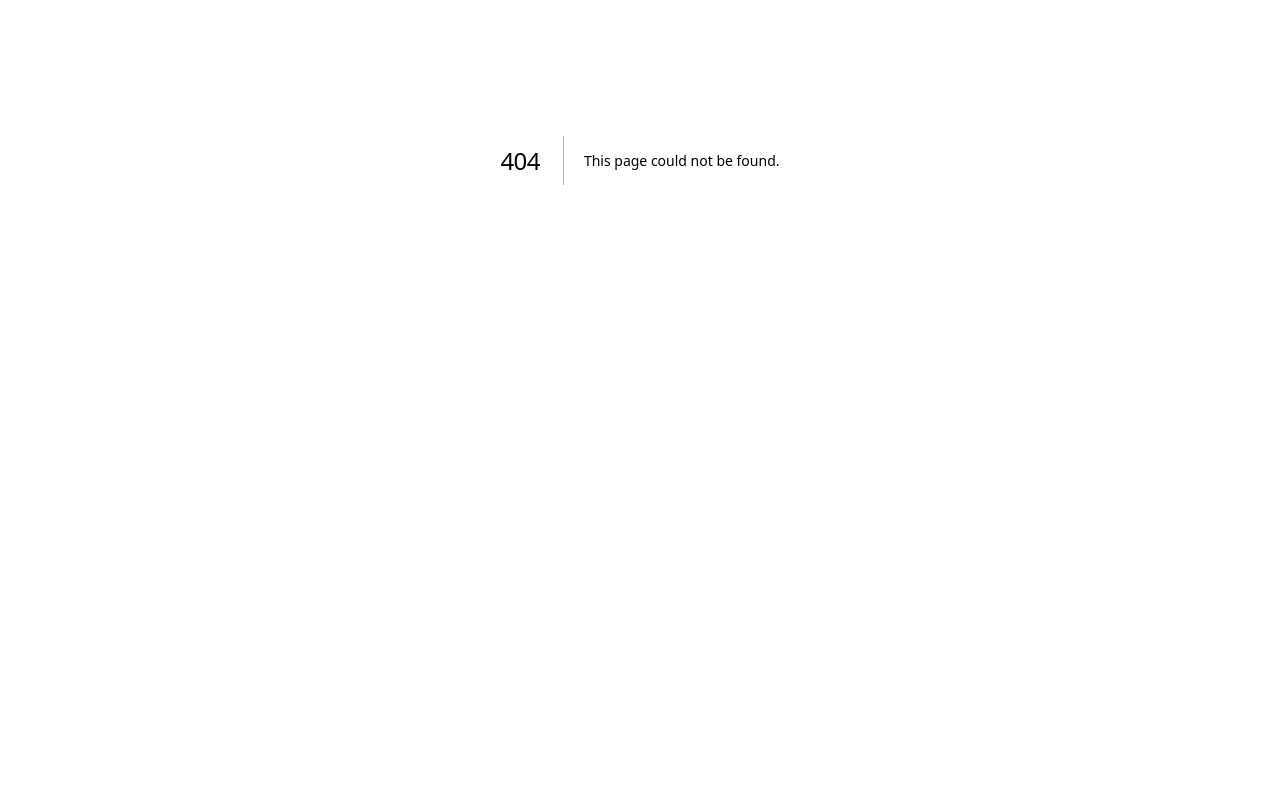
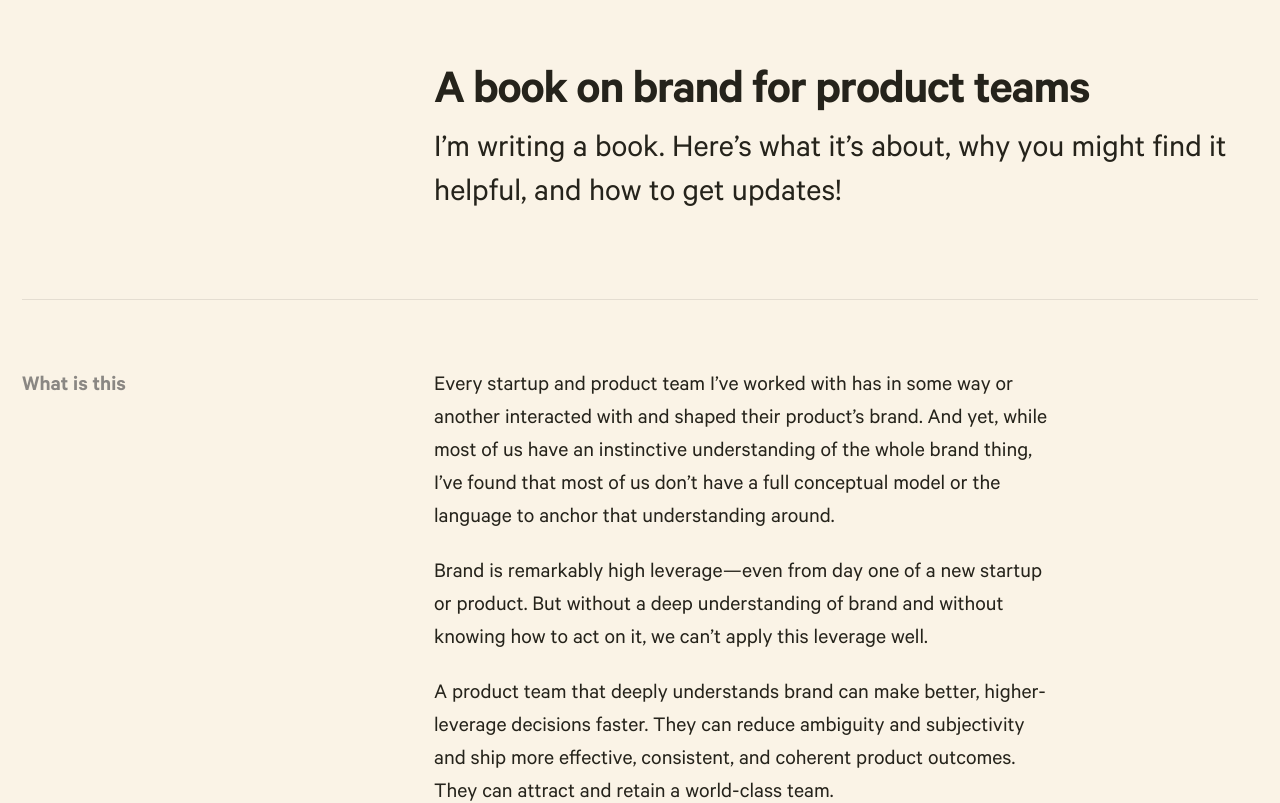
Before and after one commit to quinnkeast/quinnkeast-website, a Next.js app: page /brand-book in a window 1280 px wide. Before the commit this address had no page. Shown: the part 240-1043 px from the top of the page. Before the commit the page ends 800 px from the top, so only its background shows below. Built offline with nearby package versions, Linux system fonts and the light colour scheme.

Commit message:
Add page on brand book

```diff
--- /dev/null
+++ b/pages/brand-book.js
@@ -0,0 +1,135 @@
+import Head from "next/head";
+import Link from "next/link";
+import Layout from "../components/layout";
+import PageHeader from "../components/page-header";
+import { SITE_NAME } from "../lib/constants";
+
+function BrandBook() {
+  return (
+    <Layout>
+      <Head>
+        <title>{`Brand Book | ${SITE_NAME}`}</title>
+        <meta
+          property="og:description"
+          content={`I’m writing a book about brand for product teams.`}
+          key="description"
+        />
+        <meta
+          property="og:title"
+          content={`About | ${SITE_NAME}`}
+          key="title"
+        />
+        <meta
+          property="og:url"
+          content="https://quinnkeast.com/brand-book"
+          key="url"
+        />
+      </Head>
+      <PageHeader>
+        <h1 className="text-2xl md:text-4xl">
+          A book on brand for product teams
+        </h1>
+        <p className="text-base md:text-2xl mt-0 subpixel-antialiased">
+          I’m writing a book. Here’s what it’s about, why you might find it
+          helpful, and how to get updates!
+        </p>
+      </PageHeader>
+      <div className="grid md:grid-cols-3 border-t border-black border-opacity-10 mt-8 md:mt-16 pt-4 md:pt-8">
+        <div className="col-span-1">
+          <h2 className="font-medium text-base text-black-lighter">
+            What is this
+          </h2>
+        </div>
+        <div className="md:col-span-2 max-w-md">
+          <p>
+            Every startup and product team I’ve worked with has in some way or
+            another interacted with and shaped their product’s brand. And yet,
+            while most of us have an instinctive understanding of the whole
+            brand thing, I’ve found that most of us don’t have a full conceptual
+            model or the language to anchor that understanding around.
+          </p>
+
+          <p>
+            Brand is remarkably high leverage—even from day one of a new startup
+            or product. But without a deep understanding of brand and without
+            knowing how to act on it, we can’t apply this leverage well.
+          </p>
+
+          <p>
+            A product team that deeply understands brand can make better,
+            higher-leverage decisions faster. They can reduce ambiguity and
+            subjectivity and ship more effective, consistent, and coherent
+            product outcomes. They can attract and retain a world-class team.
+          </p>
+
+          <p>
+            There’re other books and resources on brand and the practice of
+            branding. But in my experience, these tend to be focused on an
+            audience adjacent to startups and product teams: agencies, visual
+            designers, marketing specialists, or a generalized business persona.
+            They tend to focus on one aspect of brand—particularly visual
+            expression—and don’t provide the conceptual tools needed to
+            understand and act upon brand in the context of a startup or product
+            organization.
+          </p>
+
+          <p>
+            <strong>I’m writing a book on brand for product teams</strong>,
+            founders, product designers, engineers, product managers, and
+            leaders. I hope this book will be valuable for anyone working in a
+            startup or product organization.
+          </p>
+
+          <p>&mdash;</p>
+        </div>
+      </div>
+      <div className="grid md:grid-cols-3">
+        <div className="col-span-1">
+          <h2 className="font-medium text-base text-black-lighter">
+            Get updates
+          </h2>
+        </div>
+        <div className="md:col-span-2 max-w-md">
+          <p>
+            If you’d like to receive very-occasional progress notes and thoughts
+            along the way, sign up for updates!
+          </p>
+          <form
+            action="https://buttondown.email/api/emails/embed-subscribe/brandprimer"
+            method="post"
+            target="popupwindow"
+            onsubmit="window.open('https://buttondown.email/brandprimer', 'popupwindow')"
+            className="flex flex-col gap-2 mt-4 items-start"
+            autoComplete="off"
+          >
+            <label
+              htmlFor="bd-email"
+              className="text-black-lighter text-sm font-medium"
+            >
+              Your email address
+            </label>
+            <input
+              type="email"
+              name="email"
+              id="bd-email"
+              autoComplete="false"
+              className="pt-1 pb-1.5 px-2.5 mb-1 self-stretch rounded-md border-black-lighter border-2 focus:outline-none focus:ring outline-offset-4 focus:outline bg-tan focus:bg-white focus:border-black"
+            />
+            <div className="flex flex-row gap-2.5 content-center items-center">
+              <input
+                type="submit"
+                value="Sign up"
+                className="inline rounded-md pt-0.5 pb-1 px-3 bg-black text-white text-sm hover:bg-black-lighter cursor-pointer flex-auto"
+              />
+              <span className="text-xs text-black-lighter flex-grow">
+                You’ll receive an email to confirm your subscription
+              </span>
+            </div>
+          </form>
+        </div>
+      </div>
+    </Layout>
+  );
+}
+
+export default BrandBook;
--- a/pages/index.js
+++ b/pages/index.js
@@ -14,22 +14,11 @@ export default function Home() {
             interesting problems by putting people first—from product vision to
             the last 5%.
           </h1>
-          {/* <h2 className="text-base md:text-lg font-normal tracking-snug leading-tight md:leading-tight">
-            Staff product designer. Open to new opportunities.
-            Also partner at{" "}
-            <a href="https://caribou.co" target="_blank">
-              Caribou
-            </a>
-            .
-          </h2>*/}
+          <h2 className="text-base md:text-lg font-normal tracking-snug leading-tight md:leading-tight">
+            Staff product designer. Also writing{" "}
+            <a href="/brand-book">a book on brand for product teams</a>.
+          </h2>
           <div className="grid md:grid-cols-3 mt-2 md:mt-4">
-            {/*<div className="col-1">
-              <p>
-                <span className="rounded inline-block bg-yellow bg-opacity-20 text-yellow-700 text-sm leading-snug pb-2px px-2 mb-1.5">
-                  Open to opportunities
-                </span>
-              </p>
-            </div>*/}
             <div className="col-1">
               <p>
                 <strong>Current location</strong>
```
